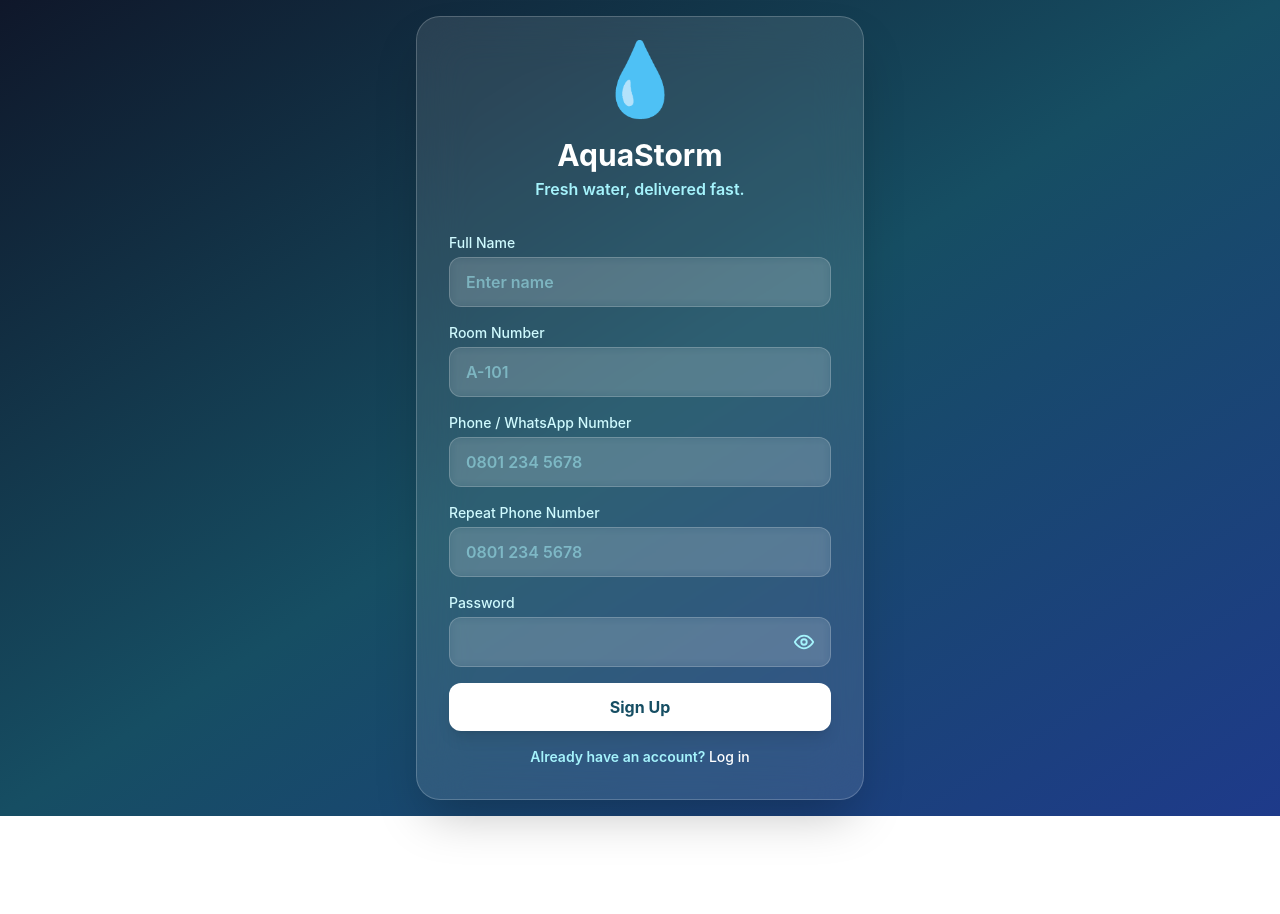
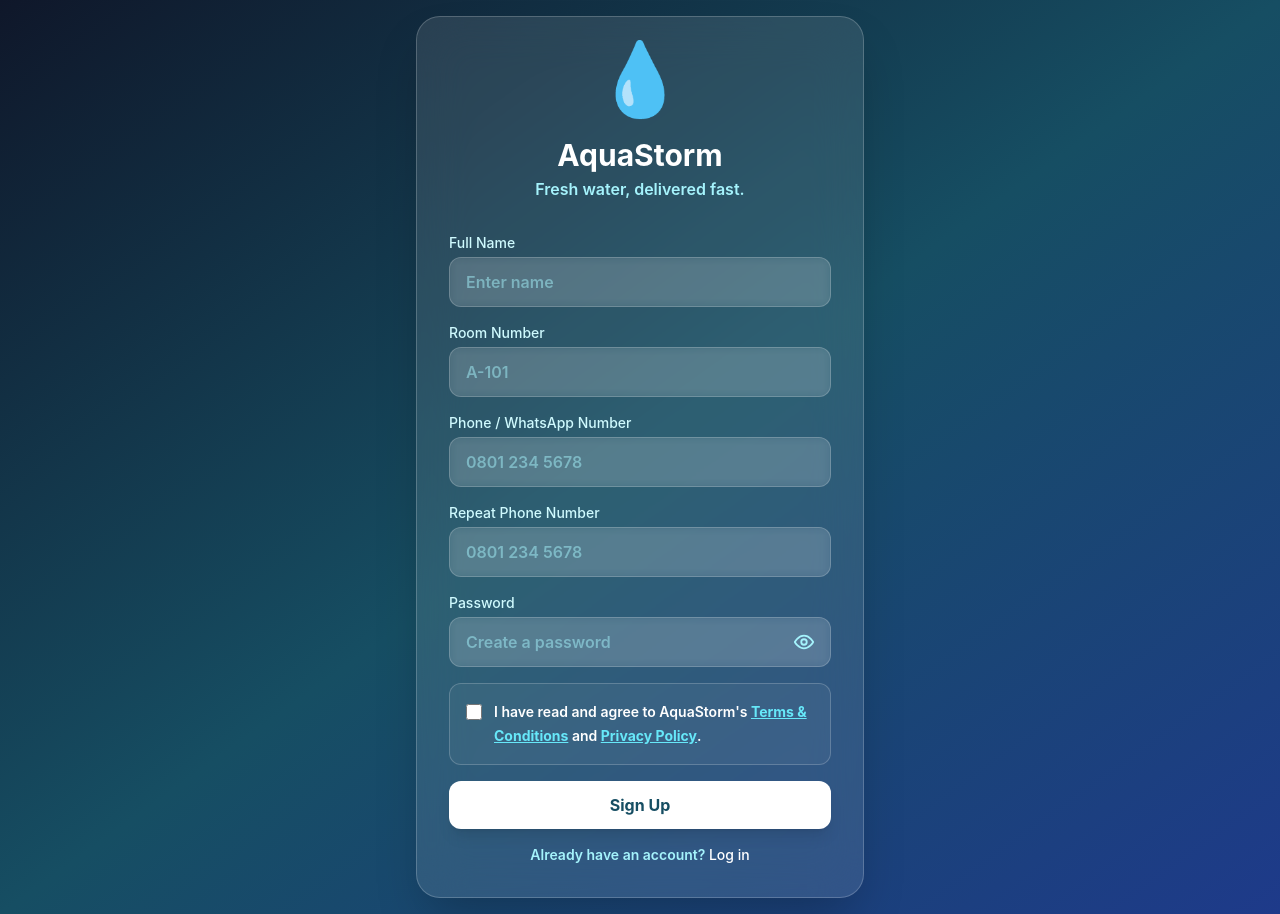
Before and after one commit to sparkthatstar/Aquastorm, a Next.js app: page /signup in a window 1280 px wide. Before the commit the page ends 816 px from the top, so only its background shows below. Built offline with nearby package versions, Linux system fonts and the light colour scheme; no server answers.

Commit message:
Implement agreement checkbox in signup form
Added a checkbox for users to agree to Terms & Conditions and Privacy Policy during signup.

```diff
--- a/src/components/auth/signup-form.tsx
+++ b/src/components/auth/signup-form.tsx
@@ -14,6 +14,7 @@ export default function SignupForm() {
   const [phoneConfirm, setPhoneConfirm] = useState('')
   const [password, setPassword] = useState('')
   const [showPassword, setShowPassword] = useState(false)
+  const [agreedToPolicies, setAgreedToPolicies] = useState(false)
   const [error, setError] = useState<string | null>(null)
   const [loading, setLoading] = useState(false)
 
@@ -31,6 +32,13 @@ export default function SignupForm() {
       return
     }
 
+    if (!agreedToPolicies) {
+      setError(
+        'Please agree to the Terms & Conditions and Privacy Policy before signing up.'
+      )
+      return
+    }
+
     setLoading(true)
 
     const { error: signUpError } = await supabase.auth.signUp({
@@ -41,6 +49,7 @@ export default function SignupForm() {
           full_name: fullName,
           phone,
           room_number: roomNumber,
+          agreed_to_terms: true,
         },
       },
     })
@@ -126,6 +135,7 @@ export default function SignupForm() {
             value={password}
             onChange={(e) => setPassword(e.target.value)}
             className="w-full px-4 py-3 pr-12 rounded-xl bg-white/10 border border-white/20 text-white placeholder-cyan-200/50 focus:ring-2 focus:ring-cyan-400 focus:border-transparent backdrop-blur-sm transition-all"
+            placeholder="Create a password"
           />
 
           <button
@@ -136,7 +146,6 @@ export default function SignupForm() {
             className="absolute inset-y-0 right-0 flex items-center justify-center px-4 text-cyan-200 hover:text-white transition-colors"
           >
             {showPassword ? (
-              // Eye with a slash: password is visible
               <svg
                 xmlns="http://www.w3.org/2000/svg"
                 width="22"
@@ -155,7 +164,6 @@ export default function SignupForm() {
                 <path d="M6.2 6.2A12.2 12.2 0 003 12c.7 2.5 4 7 9 7a10.7 10.7 0 004.1-.8" />
               </svg>
             ) : (
-              // Open eye: password is hidden
               <svg
                 xmlns="http://www.w3.org/2000/svg"
                 width="22"
@@ -176,8 +184,46 @@ export default function SignupForm() {
         </div>
       </div>
 
+      {/* Required Terms & Conditions and Privacy Policy agreement */}
+      <div className="rounded-xl border border-white/20 bg-white/5 p-4">
+        <label className="flex items-start gap-3 cursor-pointer">
+          <input
+            type="checkbox"
+            required
+            checked={agreedToPolicies}
+            onChange={(e) => setAgreedToPolicies(e.target.checked)}
+            className="mt-1 h-4 w-4 shrink-0 accent-cyan-400 cursor-pointer"
+          />
+
+          <span className="text-sm leading-6 text-white">
+            I have read and agree to AquaStorm&apos;s{' '}
+            <a
+              href="/terms"
+              target="_blank"
+              rel="noopener noreferrer"
+              className="font-bold text-cyan-300 underline hover:text-white"
+            >
+              Terms &amp; Conditions
+            </a>{' '}
+            and{' '}
+            <a
+              href="/privacy"
+              target="_blank"
+              rel="noopener noreferrer"
+              className="font-bold text-cyan-300 underline hover:text-white"
+            >
+              Privacy Policy
+            </a>
+            .
+          </span>
+        </label>
+      </div>
+
       {error && (
-        <div className="bg-red-500/20 border border-red-400/50 text-red-200 text-sm rounded-lg p-3 backdrop-blur-sm">
+        <div
+          role="alert"
+          className="bg-red-500/20 border border-red-400/50 text-red-200 text-sm rounded-lg p-3 backdrop-blur-sm"
+        >
           {error}
         </div>
       )}
```
